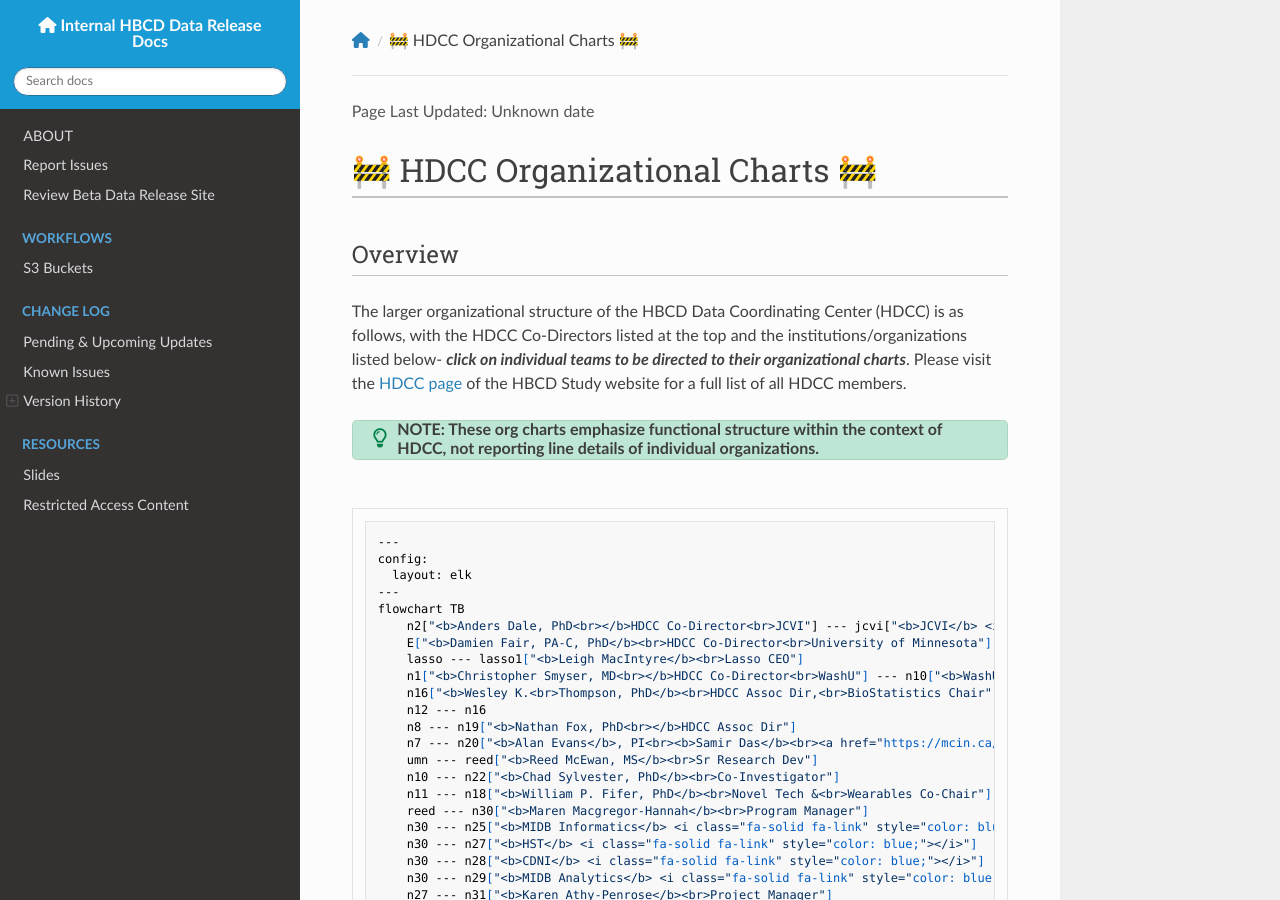
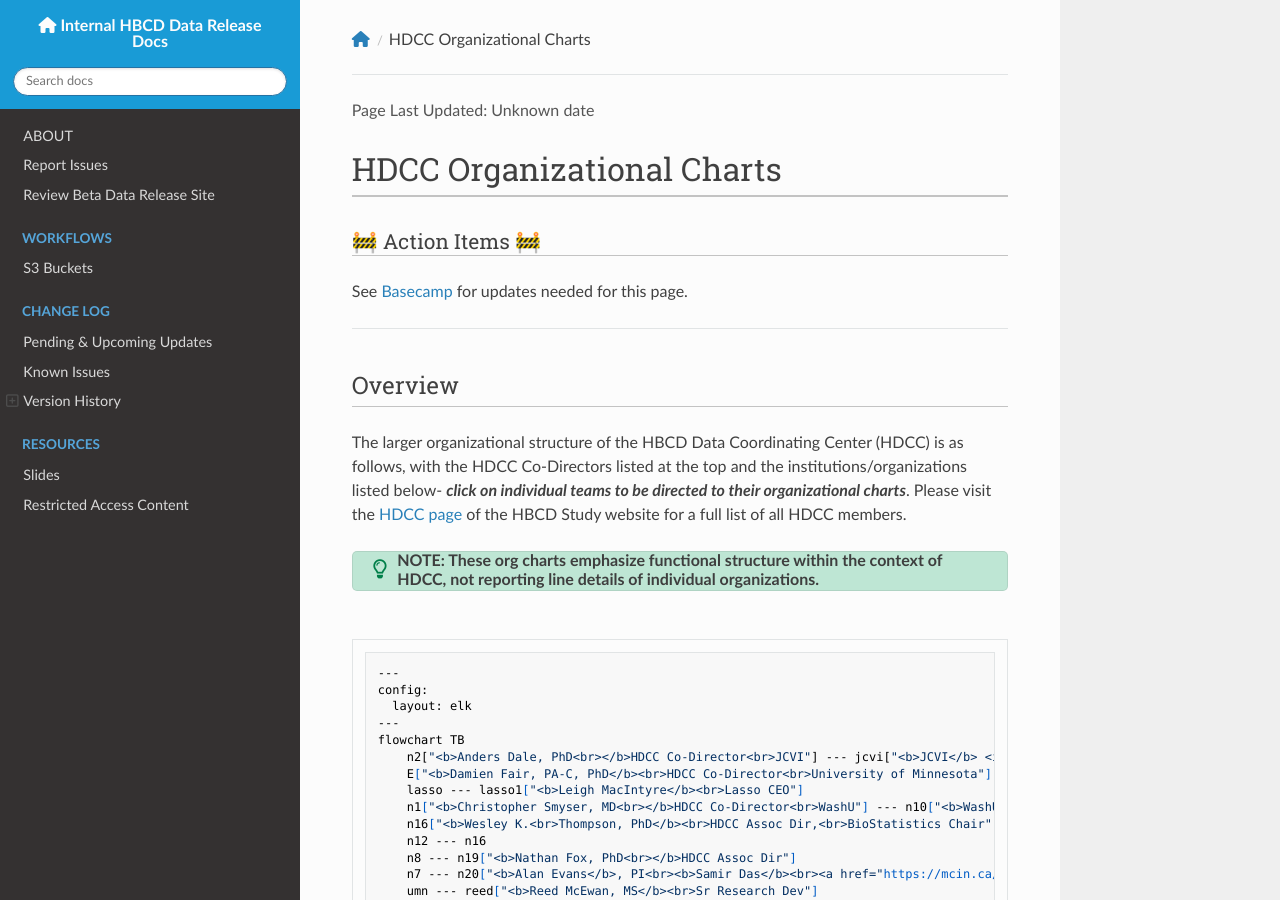
Before and after one commit to DCAN-Labs/hbcd-docs-internal, an MkDocs documentation site: the page built from docs/orgcharts.md, in a window 1280 px wide and 900 px high. Built offline with MkDocs 1.6.1, drawn with Linux system fonts in a browser that asks for light colours; nearby versions of some CDN libraries.

Commit message:
link basecamp to do lists in hidden pages

```diff
--- a/docs/orgcharts.md
+++ b/docs/orgcharts.md
@@ -1,4 +1,11 @@
-#  🚧 HDCC Organizational Charts 🚧
+#  HDCC Organizational Charts
+
+### 🚧 Action Items 🚧
+
+See [Basecamp](https://3.basecamp.com/5032058/buckets/35843816/todolists/8584532437) for updates needed for this page.
+
+----------------------------
+
 
 ## Overview
 The larger organizational structure of the HBCD Data Coordinating Center (HDCC) is as follows, with the HDCC Co-Directors listed at the top and the institutions/organizations listed below- ***click on individual teams to be directed to their organizational charts***. Please visit the [HDCC page](https://hbcdstudy.org/hbcd-data-coordinating-center/) of the HBCD Study website for a full list of all HDCC members.
```
Also changed, not shown: docs/workflows/data-proc-wf.md (+7 -0 lines), docs/workflows/release-wf.md (+6 -0 lines).
